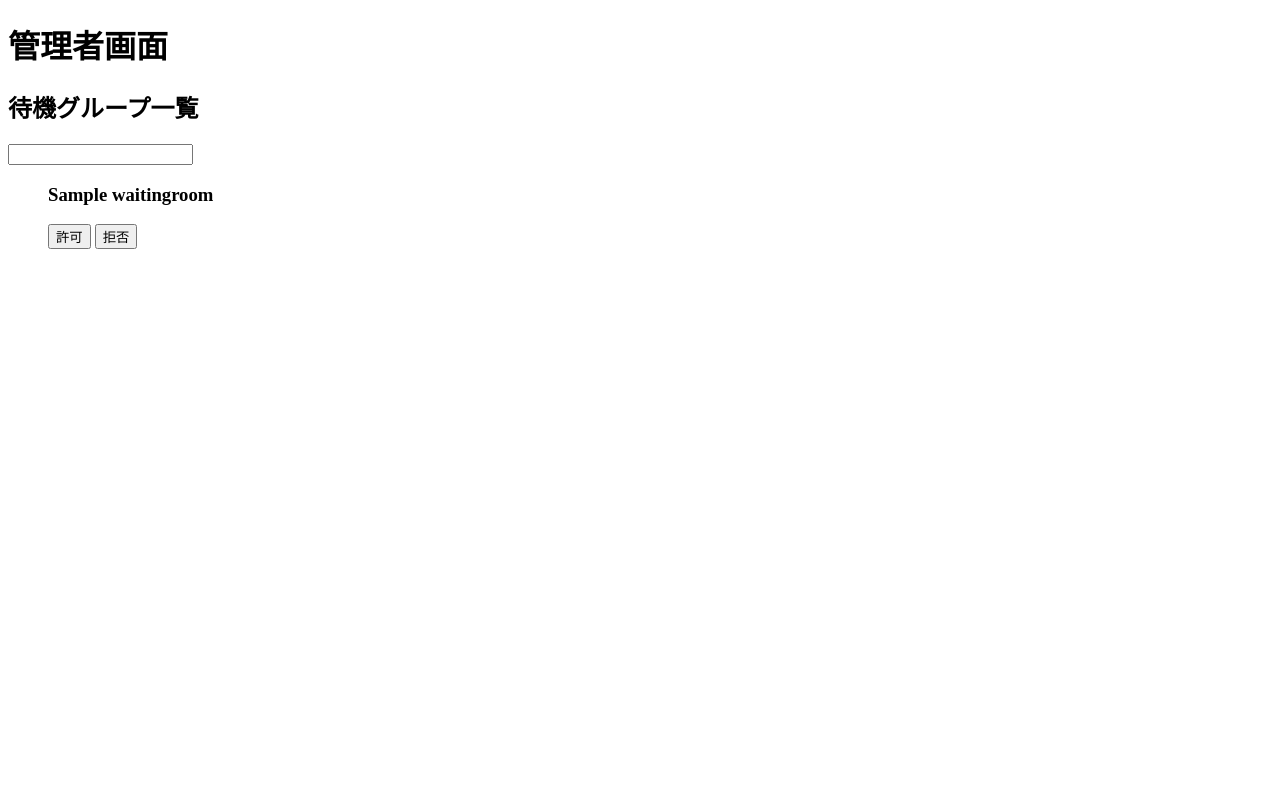
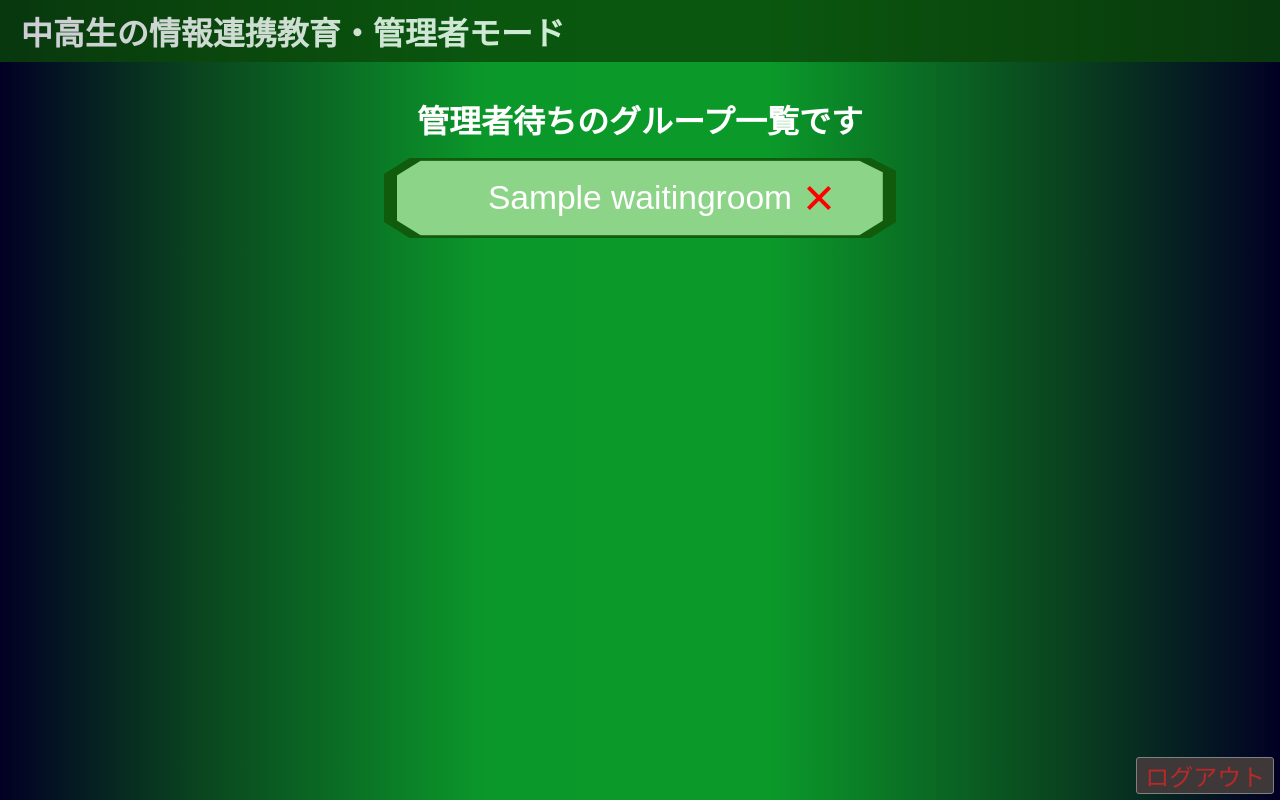
Before and after one commit to Emi-Bassy/Web_literacy, a Django app: template jissyu3/templates/roomadmin.html in a window 1280 px wide. Run offline with Django 4.2, Linux system fonts and the light colour scheme; the template is opened without the code that fills it: values that come from a table or form of the project are taken from there, others are empty; tables that the repository leaves empty hold one stand-in row (values such as "Sample post"); some libraries are stand-ins or nearby versions.

Commit message:
管理者画面のCSS実装とログアウト機能の作成

```diff
--- /dev/null
+++ b/jissyu3/static/css/roomadmin.css
@@ -0,0 +1,149 @@
+* {
+  margin: 0;
+  padding: 0;
+  overflow-x: hidden;
+  font-family: vdl-gigamaru, sans-serif;
+  color: white;
+}
+
+button {
+  background-color: transparent;
+  border: none;
+  cursor: pointer;
+}
+
+body {
+  background: #020024;
+  background: -webkit-gradient(linear, left top, right top, from(#020024), color-stop(16%, #0a471f), color-stop(38%, #0b982a), color-stop(60%, #0b9a2a), color-stop(82%, #0a471f), to(#020024));
+  background: linear-gradient(90deg, #020024 0%, #0a471f 16%, #0b982a 38%, #0b9a2a 60%, #0a471f 82%, #020024 100%);
+}
+
+header {
+  width: 100%;
+  padding: 0.5rem;
+  background-color: #0b4609;
+  opacity: 0.8;
+  position: fixed;
+  z-index: 100;
+}
+
+header h1 {
+  margin-left: 0.8rem;
+  font-family: kozuka-gothic-pr6n, sans-serif;
+}
+
+main {
+  margin-top: 6rem;
+  text-align: center;
+}
+
+main h2 {
+  font-size: 2rem;
+}
+
+main ul {
+  list-style: none;
+  display: -webkit-box;
+  display: -ms-flexbox;
+  display: flex;
+  width: 100%;
+  -webkit-box-pack: center;
+      -ms-flex-pack: center;
+          justify-content: center;
+  -ms-flex-wrap: wrap;
+      flex-wrap: wrap;
+}
+
+main ul li {
+  width: 40%;
+  height: 5rem;
+  background-color: #105b0c;
+  -webkit-clip-path: polygon(5% 0, 95% 0, 100% 16%, 100% 80%, 95% 100%, 5% 100%, 0 80%, 0 20%);
+          clip-path: polygon(5% 0, 95% 0, 100% 16%, 100% 80%, 95% 100%, 5% 100%, 0 80%, 0 20%);
+  position: relative;
+  margin: 1rem 1.5rem;
+}
+
+main ul li .permit {
+  position: absolute;
+  top: 50%;
+  left: 50%;
+  -webkit-transform: translate(-50%, -50%);
+          transform: translate(-50%, -50%);
+  width: 95%;
+  height: 94%;
+  background-color: #8cd488;
+  -webkit-clip-path: polygon(5% 0, 95% 0, 100% 16%, 100% 80%, 95% 100%, 5% 100%, 0 80%, 0 20%);
+          clip-path: polygon(5% 0, 95% 0, 100% 16%, 100% 80%, 95% 100%, 5% 100%, 0 80%, 0 20%);
+  font-size: 2.1rem;
+  z-index: 2;
+}
+
+main ul li .reject {
+  position: absolute;
+  z-index: 3;
+  top: 50%;
+  right: 10%;
+  -webkit-transform: translateY(-50%);
+          transform: translateY(-50%);
+  overflow: visible;
+  width: 10%;
+  height: 50%;
+}
+
+main ul li .reject::before {
+  content: "";
+  position: absolute;
+  width: 30px;
+  height: 4px;
+  background-color: red;
+  top: 50%;
+  left: 50%;
+  -webkit-transform: translate(-50%, -50%) rotate(-45deg);
+          transform: translate(-50%, -50%) rotate(-45deg);
+  -webkit-transition: all 0.3s;
+  transition: all 0.3s;
+}
+
+main ul li .reject::after {
+  content: "";
+  position: absolute;
+  width: 30px;
+  height: 4px;
+  background-color: red;
+  top: 50%;
+  left: 50%;
+  -webkit-transform: translate(-50%, -50%) rotate(45deg);
+          transform: translate(-50%, -50%) rotate(45deg);
+  -webkit-transition: all 0.3s;
+  transition: all 0.3s;
+}
+
+main ul li .reject:hover::after {
+  -webkit-transform: translate(-50%, -50%) rotate(315deg);
+          transform: translate(-50%, -50%) rotate(315deg);
+}
+
+main ul li .reject:hover::before {
+  -webkit-transform: translate(-50%, -50%) rotate(225deg);
+          transform: translate(-50%, -50%) rotate(225deg);
+}
+
+footer {
+  position: fixed;
+  bottom: 1px;
+  right: 1px;
+}
+
+footer button {
+  background-color: #3f3838;
+  color: #b82929;
+  font-size: 1.5rem;
+  margin-right: 0.3rem;
+  margin-bottom: 0.3rem;
+  padding-left: 0.5rem;
+  padding-right: 0.5rem;
+  border-radius: 3px;
+  border: solid 1px grey;
+}
+/*# sourceMappingURL=roomadmin.css.map */
--- /dev/null
+++ b/jissyu3/static/css/roomadmin.scss
@@ -0,0 +1,137 @@
+$mygreen: rgb(11, 70, 9);
+
+*{
+    margin: 0;
+    padding: 0;
+    overflow-x: hidden;
+    font-family: vdl-gigamaru, sans-serif;
+    color: white;
+}
+
+button{
+    background-color: transparent;
+    border: none;
+    cursor: pointer;
+}
+
+body{
+    background: rgb(2,0,36);
+background: linear-gradient(90deg, rgba(2,0,36,1) 0%, rgba(10,71,31,1) 16%, rgba(11,152,42,1) 38%, rgba(11,154,42,1) 60%, rgba(10,71,31,1) 82%, rgba(2,0,36,1) 100%);
+}
+
+header{
+    width: 100%;
+    padding: 0.5rem;
+    background-color: $mygreen;
+    opacity: 0.8;
+    position: fixed;
+    z-index: 100;
+    h1{
+        margin-left: 0.8rem;
+        font-family: kozuka-gothic-pr6n, sans-serif;
+    }
+
+}
+
+main{
+    margin-top: 6rem;
+    text-align: center;
+    h2{
+        font-size: 2rem;
+    }
+
+    ul{
+        list-style: none;
+        display: flex;
+        width: 100%;
+        justify-content: center;
+        flex-wrap: wrap;
+
+        li{
+            width: 40%;
+            height: 5rem;
+            background-color: rgb(16, 91, 12);
+            clip-path: polygon(5% 0, 95% 0, 100% 16%, 100% 80%, 95% 100%, 5% 100%, 0 80%, 0 20%);
+            position: relative;
+            margin: 1rem 1.5rem;
+
+            .permit{
+                position: absolute;
+                top: 50%;
+                left: 50%;
+                transform: translate(-50%, -50%);
+                width: 95%;
+                height: 94%;
+                background-color: rgb(140, 212, 136);
+                clip-path: polygon(5% 0, 95% 0, 100% 16%, 100% 80%, 95% 100%, 5% 100%, 0 80%, 0 20%);
+                font-size: 2.1rem;
+                z-index: 2;
+            }
+
+            .reject{
+                position: absolute;
+                z-index: 3;
+                top: 50%;
+                right: 10%;
+                transform: translateY(-50%);
+                overflow: visible;
+                width: 10%;
+                height: 50%;
+
+
+                &::before{
+                    content: "";
+                    position: absolute;
+                    width: 30px;
+                    height: 4px;
+                    background-color: red;
+                    top: 50%;
+                    left: 50%;
+                    transform: translate(-50%, -50%) rotate(-45deg);
+                    transition: all 0.3s;
+                }
+
+                &::after{
+                    content: "";
+                    position: absolute;
+                    width: 30px;
+                    height: 4px;
+                    background-color: red;
+                    top: 50%;
+                    left: 50%;
+                    transform: translate(-50%, -50%) rotate(45deg);
+                    transition: all 0.3s;
+                }
+
+                &:hover{
+                    &::after{
+                        transform: translate(-50%, -50%) rotate(315deg);
+                    }
+                    &::before{
+                        transform: translate(-50%, -50%) rotate(225deg);
+                    }
+                }
+            }
+        }
+    }
+}
+
+footer{
+    position: fixed;
+    bottom: 1px;
+    right: 1px;
+
+    button{
+        background-color: rgb(63, 56, 56);
+        color: rgb(184, 41, 41);
+        font-size: 1.5rem;
+        margin-right: 0.3rem;
+        margin-bottom: 0.3rem;
+        padding-left: 0.5rem;
+        padding-right: 0.5rem;
+        border-radius: 3px;
+        border: solid 1px grey;
+    }
+
+
+}
--- a/jissyu3/templates/roomadmin.html
+++ b/jissyu3/templates/roomadmin.html
@@ -3,21 +3,42 @@
 <html lang="ja">
 <head>
     <meta charset="UTF-8">
-    <title>Login_gamemaster</title>
+    <title>管理者画面</title>
     <script src="{% static 'lib/jquery-3.6.0.min.js' %}"></script>
+    <link rel="stylesheet" href="{% static 'css/roomadmin.css' %}">
+    <link rel="shortcut icon" href="{% static 'picture/RIST.png' %}" type="image/x-icon">
+    <script>
+        (function(d) {
+          var config = {
+            kitId: 'oyc7mpt',
+            scriptTimeout: 3000,
+            async: true
+          },
+          h=d.documentElement,t=setTimeout(function(){h.className=h.className.replace(/\bwf-loading\b/g,"")+" wf-inactive";},config.scriptTimeout),tk=d.createElement("script"),f=false,s=d.getElementsByTagName("script")[0],a;h.className+=" wf-loading";tk.src='https://use.typekit.net/'+config.kitId+'.js';tk.async=true;tk.onload=tk.onreadystatechange=function(){a=this.readyState;if(f||a&&a!="complete"&&a!="loaded")return;f=true;clearTimeout(t);try{Typekit.load(config)}catch(e){}};s.parentNode.insertBefore(tk,s)
+        })(document);
+      </script>
 </head>
 <body>
-    <h1>管理者画面</h1>
-    <h2>待機グループ一覧</h2>
-    <input type="text" name="roomname_search" id="search_roomname">
-    <ul id = "roomname_result">
-    {% for rooms in WaitingRooms_result %}
-        <h3>{{rooms.roomName}}</h3>
-        <button class="permit" data-roomName={{rooms.roomName}}>許可</button>
-        <button class="reject" data-roomName={{rooms.roomName}}>拒否</button>
-        <br>
-    {% endfor %}
-    </ul>
+    <header>
+        <h1>中高生の情報連携教育・管理者モード</h1>
+    </header>
+
+    <main>
+        <h2>管理者待ちのグループ一覧です</h2>
+        <ul id = "roomname_result">
+        {% for rooms in WaitingRooms_result %}
+            <li>
+              <button class="permit" data-roomName={{rooms.roomName}}>{{rooms.roomName}}</button>
+              <button class="reject" data-roomName={{rooms.roomName}}></button>
+            </li>
+        {% endfor %}
+        </ul>
+    </main>
+
+    <footer>
+      <button onclick="location.href='logout'">ログアウト</button>
+    </footer>
+
     <script src="{% static 'js/room_admin.js' %}"></script>
 </body>
 </html>
--- a/jissyu3/urls.py
+++ b/jissyu3/urls.py
@@ -8,5 +8,6 @@ urlpatterns = [
     path("login", views.login, name="login"),
     path("game/<str:room_name>", views.game, name="game"),
     path("gameadmin/<str:room_name>", views.gameadmin, name="gameadmin"),
+    path("logout", views.logout, name="logout"),
     path("api/v1/roomcheck", views.roomcheck, name="roomcheck"),
 ]
```
Also changed, not shown: jissyu3/views.py (+7 -0 lines), 1 other file.
